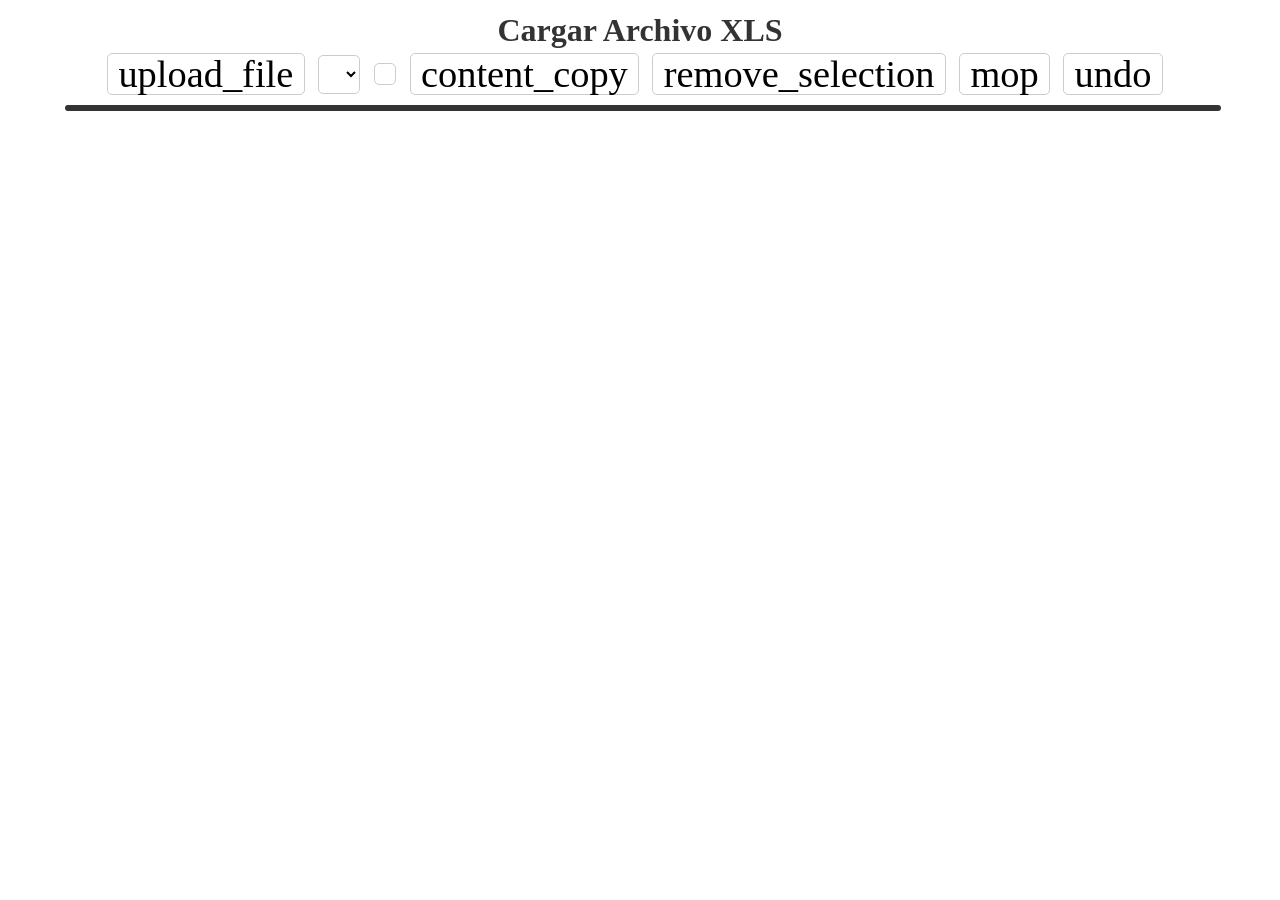
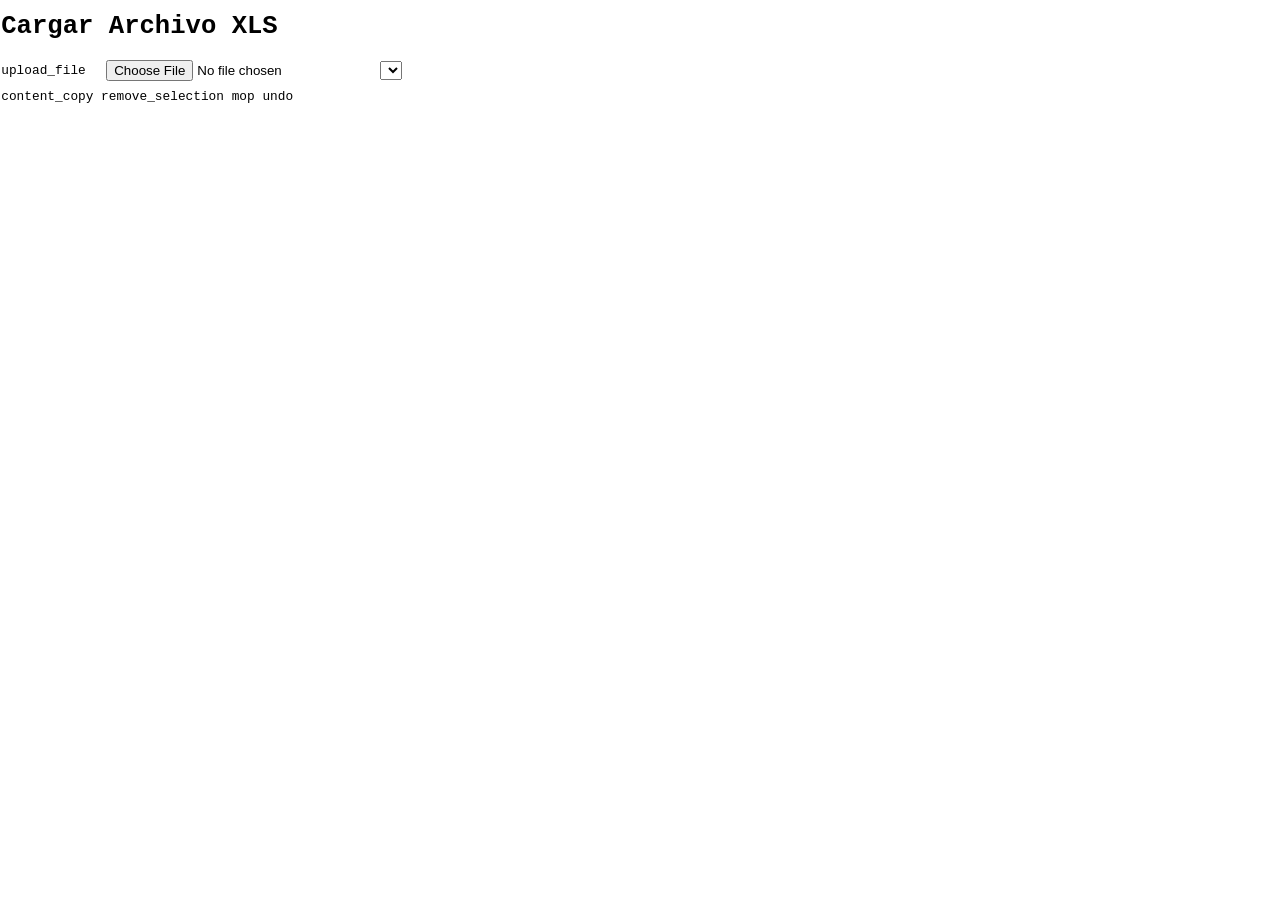

[number redacted]

--- a/styles.css
+++ b/styles.css
@@ -1,97 +1,54 @@
 /* Styles */
 body {
-   font-family: 'courier new' monospace;
+   font-family: monospace;
    font-size: 1vmax;
    line-height: 1.5vmax;
    margin: 0.1%;
-   text-align: center;
+   text-align: left;
    vertical-align: top;
-   
-   background-color: #ffffff;
-}
-/* Título */
-h1 {
-    color: #333;
-    font-size: 2.5vmax;
-    margin-bottom: 1vmax;
-}
-
-input[accept=".xls"] {
-    display: none;
-}
-
-.material-symbols-outlined, select, #importe {
-    display: inline-block; /* Los pone en línea */
-    vertical-align: middle; /* Alineación vertical */
-    margin-right: 0.8vmax; /* Espacio entre el input y el select */
-
-    padding: 0.8vmax;
-    margin-bottom: 0.8vmax;
-    font-size: 1vmax;
-    border-radius: 0.4vmax;
-    border: 0.1vmax solid #ccc;
-    background-color: #fff;
-}
-
-.material-symbols-outlined:hover, select:hover, #importe:hover {
-    border-color: #007bff;
-    cursor: pointer;
-}
-
-.material-symbols-outlined {
-    font-size: 3vmax !important;
 }
 
 /* Table */
 .table {
     display: table;
+    border-collapse: collapse;
     width: 90%;
-    margin-left: 5%;
-    border: 0.3vmax solid #333; /* Borde de la tabla */
-    border-radius: 0.5vmax; /* Bordes redondeados */
-    margin-bottom: 3vmax;
+    margin: 1%;
 }
 /* Row */
 .table div {
     display: table-row;
-    margin-top: 3vmax;
-    font-weight: bold;
 }
-
+/* Cell */
 /* Estilo para la primera fila (encabezado) */
 .table > div:first-child div {
-    background-color: #2bd124;
+    font-weight: bold;
+    text-align: center;
+    cursor: default;
+}
+/* Estilo para la primera columna */
+.table > div > div:first-child {
+    font-weight: bold;
+    cursor: default;
 }
 
-/* Cell */
 .table div div {
     display: table-cell;
-    border:solid #000000 0.1vmax;
-    padding: 0.8vmax;
-    text-align: left;
-    vertical-align: middle;
-    background-color: #e5eef0;
-}
-
-.table div div:nth-child(1) {
-    width: 90%;
-}
-
-/* Estilo solo de la columna de 2 */
-.table div div:nth-child(2), .table div div:nth-child(3) {
+    border: solid #000000 0.1vmax;
     text-align: right;
-    width: 5%;
-}
-
-.table > div:nth-child(n+2) > div:nth-child(2):not(:first-child):hover {
+    vertical-align: center;
+    padding:0.25%;
+    padding-right:1%;
+    width: 17%;
+    height: 1.5vmax;
+    line-height: 1.5vmax;
     cursor: pointer;
+    text-overflow: ellipsis;
 }
 
-/* Estilo solo de la columna de 3 */
-.table div div:nth-child(3) .material-symbols-outlined {
-    background-color: rgba(0,0,0,0) !important;
-    font-size: 2vmax !important;
-    margin: 0vmax !important;
-    padding: 0vmax !important;
-    border: 0vmax !important;
+/* */
+[name="date"], input {
+    margin-left: 1%;
+    margin-bottom: 0.5%;
+    margin-top: 0.5%;
 }
